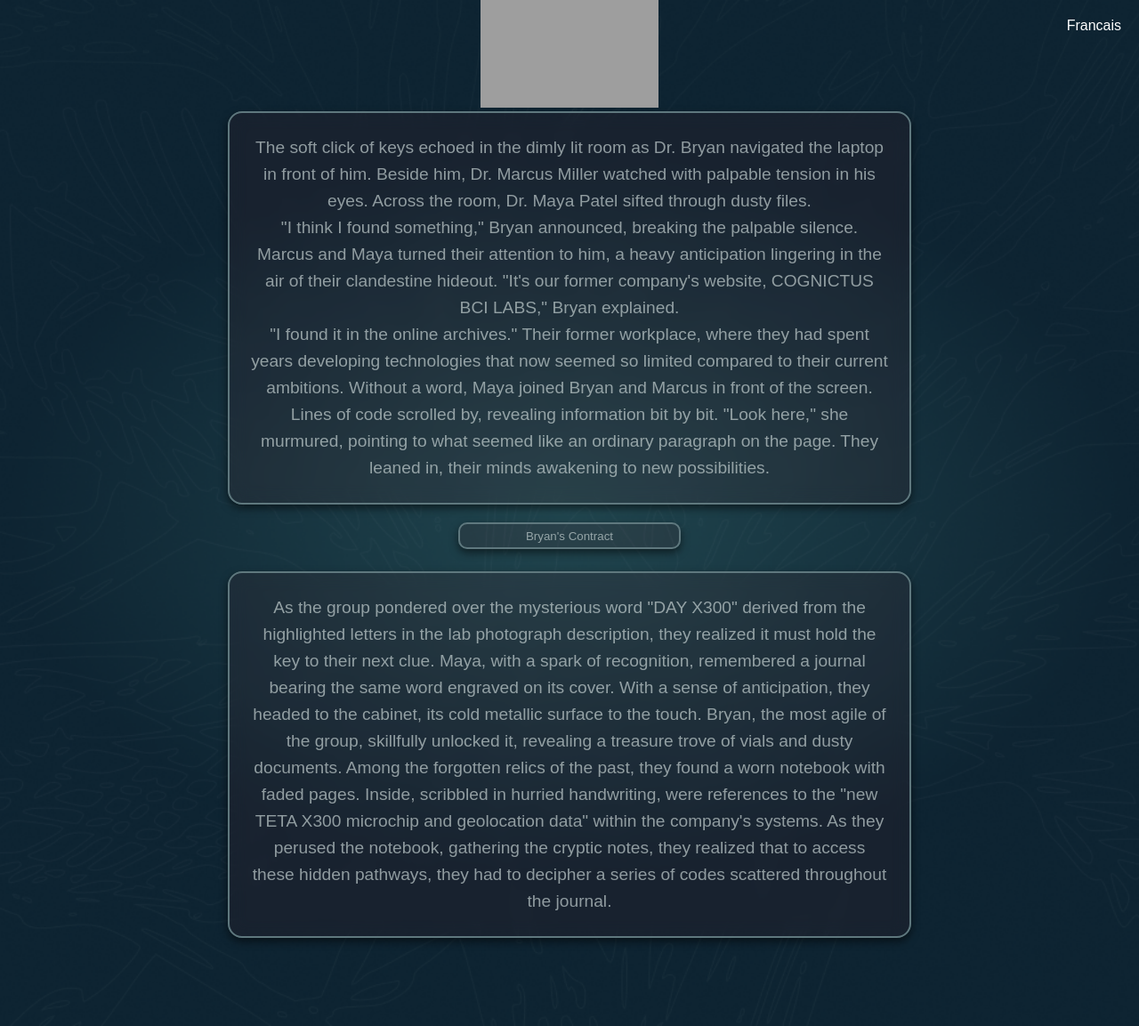
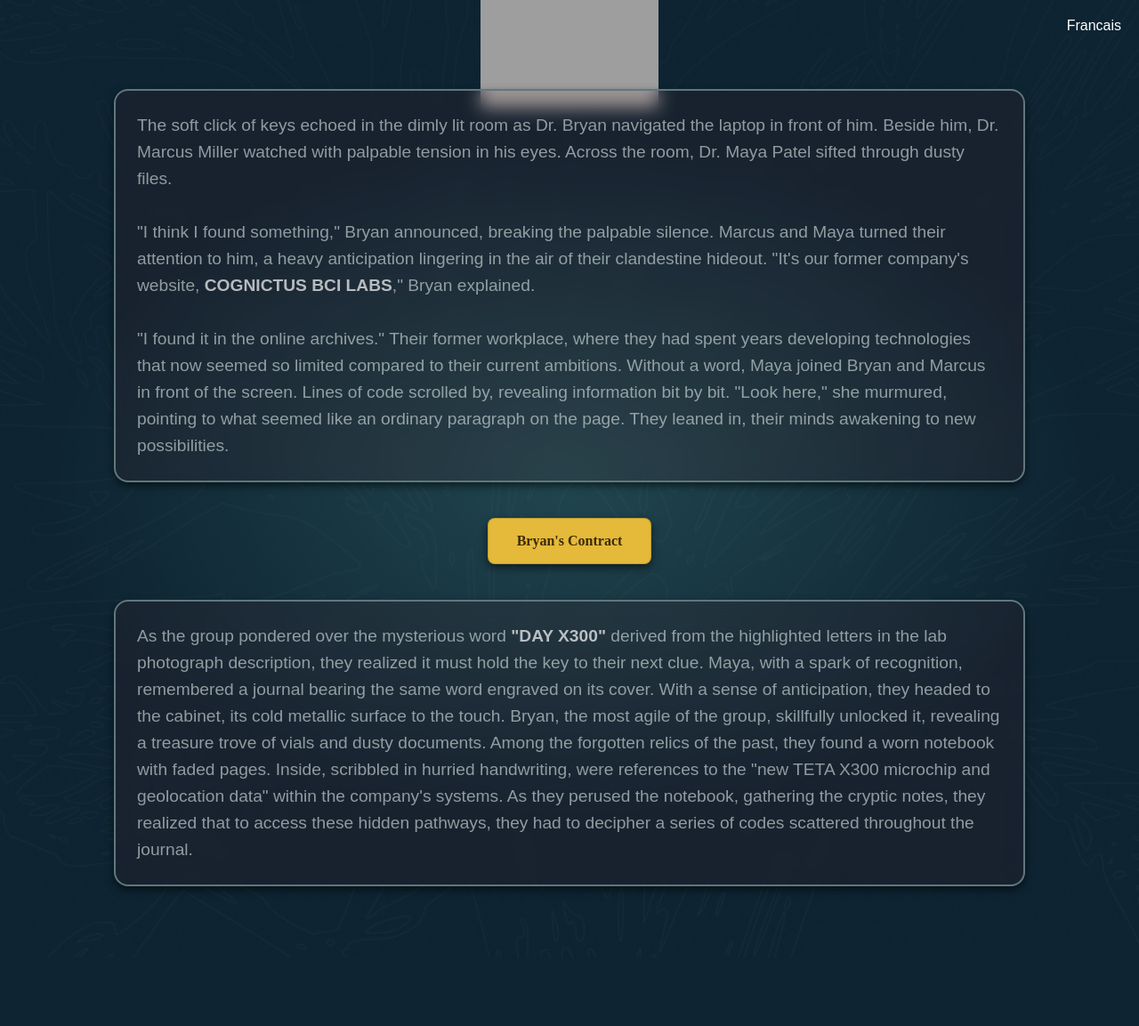
Before and after one commit to Paranoid-Pufferfish/Binary-Echoes, a PHP site: page /chapters/1/index.html in a window 1280 px wide. Shown: the whole page at 89% size. After the commit the page ends 1001 px from the top, so only its background shows below. Run offline with PHP 8.4, Linux system fonts and the light colour scheme; grey boxes are pictures that could not be loaded.

Commit message:
chapter1

```diff
--- a/chapters/1/index.html
+++ b/chapters/1/index.html
@@ -1,5 +1,6 @@
 <!DOCTYPE html>
 <html lang="en">
+
 <head>
   <meta charset="UTF-8" />
   <meta name="viewport" content="width=device-width, initial-scale=1.0" />
@@ -31,8 +32,6 @@
   .language-toggle a:hover {
     text-decoration: underline;
   }
-
-
 </style>
 
 <body>
@@ -45,9 +44,18 @@
 
   <div class="main">
     <p>
-    The soft click of keys echoed in the dimly lit room as Dr. Bryan navigated the laptop in front of him. Beside him, Dr. Marcus Miller watched with palpable tension in his eyes. Across the room, Dr. Maya Patel sifted through dusty files.<br />
-    "I think I found something," Bryan announced, breaking the palpable silence. Marcus and Maya turned their attention to him, a heavy anticipation lingering in the air of their clandestine hideout. "It's our former company's website, COGNICTUS BCI LABS," <span><a href="https://web.archive.org/" target="_blank">Bryan explained.</a></span><br />
-    "I found it in the online archives." Their former workplace, where they had spent years developing technologies that now seemed so limited compared to their current ambitions. Without a word, Maya joined Bryan and Marcus in front of the screen. Lines of code scrolled by, revealing information bit by bit. "Look here," she murmured, pointing to what seemed like an ordinary paragraph on the page. They leaned in, their minds awakening to new possibilities.
+      The soft click of keys echoed in the dimly lit room as Dr. Bryan navigated the laptop in front of him. Beside him,
+      Dr. Marcus Miller watched with palpable tension in his eyes. Across the room, Dr. Maya Patel sifted through dusty
+      files.<br /><br />
+      "I think I found something," Bryan announced, breaking the palpable silence. Marcus and Maya turned their
+      attention to him, a heavy anticipation lingering in the air of their clandestine hideout. "It's our former
+      company's website, <b>COGNICTUS BCI LABS</b>," <span><a href="https://web.archive.org/" target="_blank">Bryan
+          explained.</a></span><br /><br />
+      "I found it in the online archives." Their former workplace, where they had spent years developing technologies
+      that now seemed so limited compared to their current ambitions. Without a word, Maya joined Bryan and Marcus in
+      front of the screen. Lines of code scrolled by, revealing information bit by bit. "Look here," she murmured,
+      pointing to what seemed like an ordinary paragraph on the page. They leaned in, their minds awakening to new
+      possibilities.
     </p>
   </div>
 
@@ -55,8 +63,17 @@
 
   <div class="layer2">
     <p>
-    As the group pondered over the mysterious word "DAY X300" derived from the highlighted letters in the lab photograph description, they realized it must hold the key to their next clue. Maya, with a spark of recognition, remembered a journal bearing the same word engraved on its cover. With a sense of anticipation, they headed to the cabinet, its cold metallic surface to the touch. Bryan, the most agile of the group, skillfully unlocked it, revealing a treasure trove of vials and dusty documents. Among the forgotten relics of the past, they found a worn notebook with faded pages. Inside, scribbled in hurried handwriting, were references to the "new TETA X300 microchip and geolocation data" within the company's systems. As they perused the notebook, gathering the cryptic notes, they realized that to access these hidden pathways, they had to decipher a series of codes scattered throughout the journal.
+      As the group pondered over the mysterious word <b>"DAY X300"</b> derived from the highlighted letters in the lab
+      photograph description, they realized it must hold the key to their next clue. Maya, with a spark of recognition,
+      remembered a journal bearing the same word engraved on its cover. With a sense of anticipation, they headed to the
+      cabinet, its cold metallic surface to the touch. Bryan, the most agile of the group, skillfully unlocked it,
+      revealing a treasure trove of vials and dusty documents. Among the forgotten relics of the past, they found a worn
+      notebook with faded pages. Inside, scribbled in hurried handwriting, were references to the "new <b></b>TETA X300</b>
+      microchip and geolocation data" within the company's systems. As they perused the notebook, gathering the cryptic
+      notes, they realized that to access these hidden pathways, they had to decipher a series of codes scattered
+      throughout the journal.
     </p>
   </div>
 </body>
+
 </html>
--- a/chapters/1/style.css
+++ b/chapters/1/style.css
@@ -16,10 +16,11 @@ body {
   background-position: center;
   background-repeat: no-repeat;
 }
+
 .main,
 .layer2 {
   height: auto;
-  width: 60%;
+  width: 80%;
   display: flex;
   flex-direction: row;
   padding: 24px;
@@ -32,15 +33,19 @@ body {
   color: rgba(201, 212, 212, 0.684);
   font-size: larger;
   line-height: 30px;
-  margin-top: 25px;
 }
+
+.layer2 {
+  margin-bottom: 80px;
+}
+
 .main a {
   text-decoration: none;
   color: rgba(201, 212, 212, 0.684);
   cursor: text;
 }
 
-button {
+/* button {
   height: 30px;
   width: 250px;
   margin-top: 20px;
@@ -50,15 +55,48 @@ button {
   border-radius: 10px;
   border: 2px solid rgba(95, 120, 126, 100%);
   box-shadow: 0 4px 10px rgba(0, 0, 0, 0.528);
+} */
+
+button {
+  display: flex;
+  align-items: center;
+  gap: 32px;
+  justify-content: center;
+  padding: 16px 32px;
+  background-color: rgb(229, 185, 57, 100%);
+  border-radius: 8px;
+  border: 1px solid rgba(0, 0, 0, 0.15);
+  font-weight: 600;
+  font-family: "poppins";
+  font-size: 16px;
+  color: #3b2b08;
+  margin: 40px 0;
+  transition: all 0.3s;
+  cursor: pointer;
+  box-shadow: 0 4px 10px rgba(0, 0, 0, 0.528);
 }
 
-.layer2 {
-  margin-bottom: 99px;
+button:hover {
+  background-color: rgb(185, 148, 36);
 }
-header{
+
+header {
   display: flex;
   justify-content: center;
   align-items: center;
   height: 100px;
   width: 100%;
 }
+
+p {
+  font-weight: 400;
+  text-align: left;
+}
+
+p b {
+  color: rgba(255, 255, 255, 0.686) !important
+}
+
+/* Reponseive */
+@media (max-width: 900px) {
+}
--- a/static/login.css
+++ b/static/login.css
@@ -164,6 +164,7 @@ form p {
     min-height: auto;
     padding: 24px;
     background-size: cover;
+    min-height: 100vh;
   }
   #chapter-container {
     gap: 16px;
```
Also changed, not shown: config.php (+9 -0 lines). Lines whose indentation alone changed are shown as unchanged.
